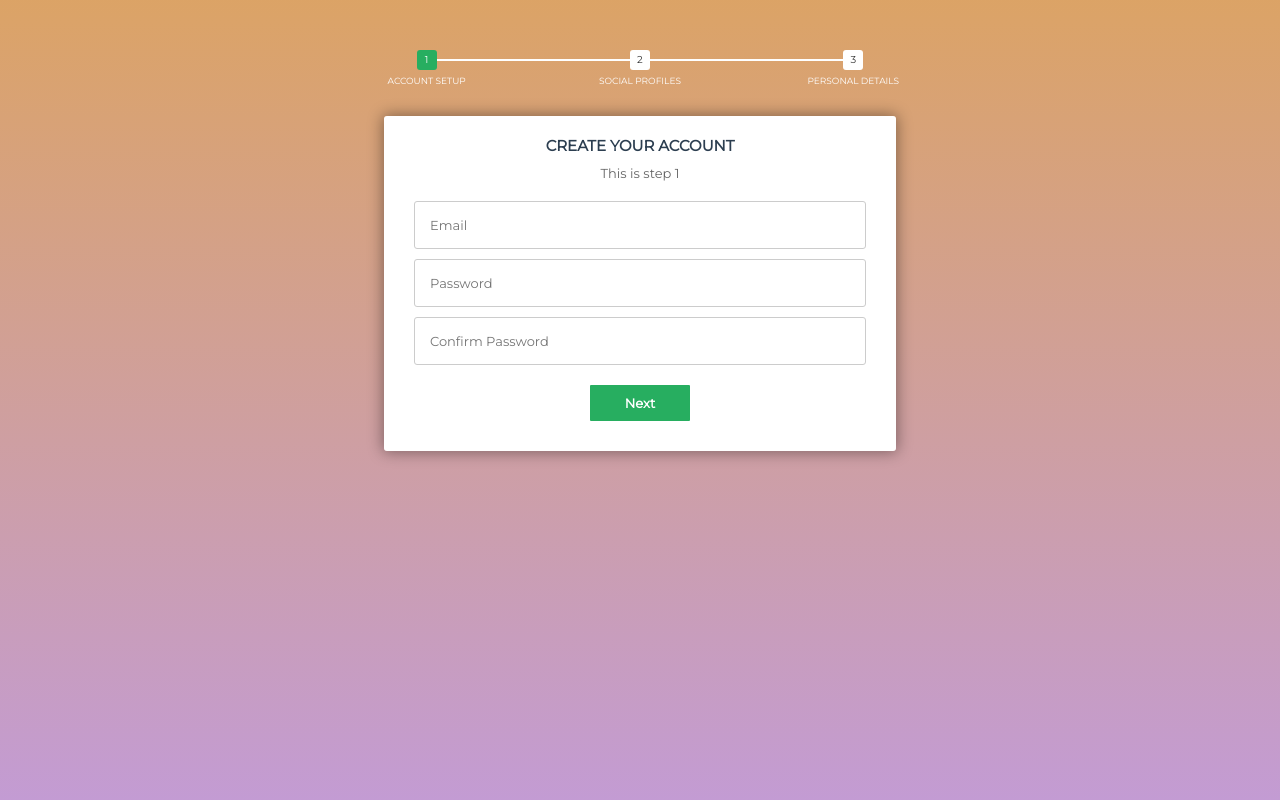
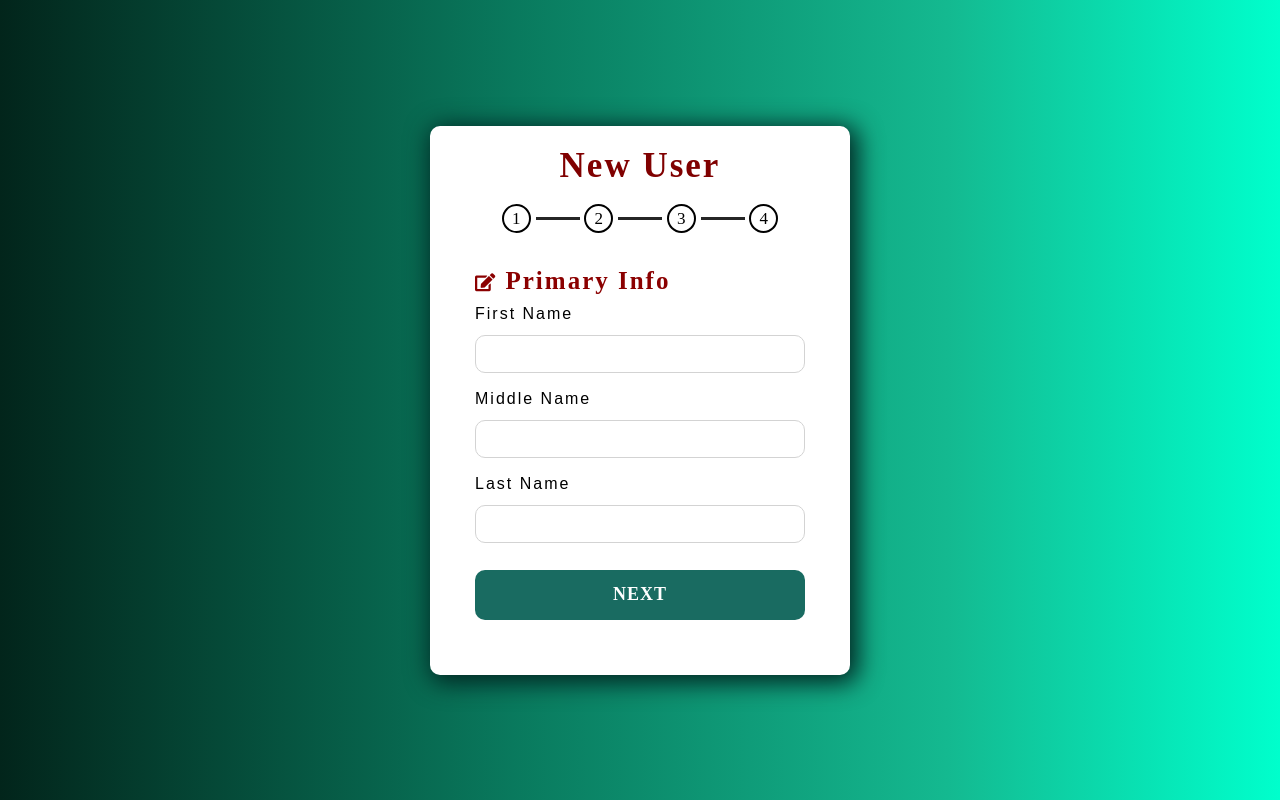
Before and after one commit to Kashyap110/Railway-Consession, a PHP site: page /form.html in a window 1280 px wide. Run offline with PHP 8.4, Linux system fonts and the light colour scheme.

Commit message:
Registration form

```diff
--- a/css/form.css
+++ b/css/form.css
@@ -1,135 +1,205 @@
-/*custom font*/
 @import url(https://fonts.googleapis.com/css?family=Montserrat);
 
-/*basic reset*/
-* {margin: 0; padding: 0;}
-
-html {
-	height: 100%;
-	/*Image only BG fallback*/
-
-	/*background = gradient + image pattern combo*/
-	background:
-		linear-gradient(rgba(196, 102, 0, 0.6), rgba(155, 89, 182, 0.6));
+*{
+  margin: 0;
+  padding: 0;
+  outline: none;
+  font-family: 'Monteserrat';
 }
-
-body {
-	font-family: montserrat, arial, verdana;
+body{
+  display: flex;
+  align-items: center;
+  justify-content: center;
+  min-height: 100vh;
+  overflow: visible;
+  background: rgb(2,37,27);
+  background: linear-gradient(90deg, rgba(2,37,27,1) 0%, rgba(9,121,93,1) 40%, rgba(20,185,144,1) 74%, rgba(0,255,204,1) 100%);
 }
-/*form styles*/
-#msform {
-	width: 50%;
-	text-align: center;
-    left: 50%;
-    top: 50%;
-    margin-left: -25%;
-    margin-top: 50px;
-    position: relative;
-
+::selection{
+  color: black;
+  background: lightblue;
 }
-#msform fieldset {
-	background: white;
-	border: 0 none;
-	border-radius: 3px;
-	box-shadow: 0 0 15px 1px rgba(0, 0, 0, 0.4);
-	padding: 20px 30px;
-	box-sizing: border-box;
-	width: 80%;
-	margin: 0 10%;
-
-	/*stacking fieldsets above each other*/
-	position: relative;
+.container{
+  width: 330px;
+  margin-top: 1.5%;
+  margin-bottom: 1.5%;
+  background: #fff;
+  text-align: center;
+  border-radius: 10px;
+  box-shadow: 4px 4px 25px 4px #022522;
+  padding: 20px 45px 0px 45px;
 }
-/*Hide all except first fieldset*/
-#msform fieldset:not(:first-of-type) {
-	display: none;
+.container header{
+  font-size: 35px;
+  font-weight: 600;
+  font-family: 'Monteserrat';
+  letter-spacing: 2px;
+  color: maroon;
+  margin: 0 0 10px 0;
 }
-/*inputs*/
-#msform input, #msform textarea {
-	padding: 15px;
-	border: 1px solid #ccc;
-	border-radius: 3px;
-	margin-bottom: 10px;
-	width: 100%;
-	box-sizing: border-box;
-	font-family: montserrat;
-	color: #2C3E50;
-	font-size: 13px;
+.container .form-outer{
+  width: 100%;
+  margin-top: -0%;
+  overflow: hidden;
 }
-/*buttons*/
-#msform .action-button {
-	width: 100px;
-	background: #27AE60;
-	font-weight: bold;
-	color: white;
-	border: 0 none;
-	border-radius: 1px;
-	cursor: pointer;
-	padding: 10px 5px;
-	margin: 10px 5px;
+.container .form-outer form{
+  display: flex;
+  width: 400%;
 }
-#msform .action-button:hover, #msform .action-button:focus {
-	box-shadow: 0 0 0 2px white, 0 0 0 3px #27AE60;
+.form-outer form .page{
+  width: 25%;
+  transition: margin-left 0.3s ease-in-out;
 }
-/*headings*/
-.fs-title {
-	font-size: 15px;
-	text-transform: uppercase;
-	color: #2C3E50;
-	margin-bottom: 10px;
+.form-outer form .page .title{
+  text-align: left;
+  font-size: 25px;
+  font-family: 'Monteserrat';
+  letter-spacing: 2px;
+  color: darkred;
+  font-weight: bold;
 }
-.fs-subtitle {
-	font-weight: normal;
-	font-size: 13px;
-	color: #666;
-	margin-bottom: 20px;
+.form-outer form .page .field{
+  width: 330px;
+  height: 45px;
+  margin: 40px 0;
+  display: flex;
+  position: relative;
 }
-/*progressbar*/
-#progressbar {
-	margin-bottom: 30px;
-	overflow: hidden;
-	/*CSS counters to number the steps*/
-	counter-reset: step;
+form .page .field .label{
+  position: absolute;
+  top: -30px;
+  font-family: 'Cairo', sans-serif;
+  letter-spacing: 2px;
+  font-weight: 500;
 }
-#progressbar li {
-	list-style-type: none;
-	color: white;
-	text-transform: uppercase;
-	font-size: 9px;
-	width: 33.33%;
-	float: left;
-	position: relative;
+form .page .field input{
+  height: 80%;
+  width: 100%;
+  border: 1px solid lightgrey;
+  border-radius: 10px;
+  padding-left: 15px;
+  font-size: 15px;
 }
-#progressbar li:before {
-	content: counter(step);
-	counter-increment: step;
-	width: 20px;
-	line-height: 20px;
-	display: block;
-	font-size: 10px;
-	color: #333;
-	background: white;
-	border-radius: 3px;
-	margin: 0 auto 5px auto;
+form .page .field input:focus, form .page .field select:focus
+{
+  border: 2px solid #ede966;
 }
-/*progressbar connectors*/
-#progressbar li:after {
-	content: '';
-	width: 100%;
-	height: 2px;
-	background: white;
-	position: absolute;
-	left: -50%;
-	top: 9px;
-	z-index: -1; /*put it behind the numbers*/
+form .page .field select{
+  width: 100%;
+  padding-left: 10px;
+  font-size: 15px;
+  border-radius: 10px;
+  font-weight: 500;
 }
-#progressbar li:first-child:after {
-	/*connector not needed before the first step*/
-	content: none;
+form .page .field button{
+  width: 100%;
+  height: calc(100% + 5px);
+  border: none;
+  background: #196b61;
+  margin-top: -20px;
+  border-radius: 10px;
+  color: #fff;
+  cursor: pointer;
+  font-size: 18px;
+  font-weight: 500;
+  letter-spacing: 1px;
+  text-transform: uppercase;
+  transition: 1s ease;
 }
-/*marking active/completed steps green*/
-/*The number of the step and the connector before it = green*/
-#progressbar li.active:before,  #progressbar li.active:after{
-	background: #27AE60;
-	color: white;
+form .page .field button:hover{
+  background: #0a302c;
 }
+form .page .btns button{
+  margin-top: -15px!important;
+}
+form .page .btns button.prev{
+  margin-right: 3px;
+  font-size: 17px;
+  font-weight: bold;
+}
+form .page .btns button.next{
+  margin-left: 3px;
+  font-weight: bold;
+}
+.container .progress-bar{
+  display: flex;
+  margin-top: 10px;
+  margin-bottom: 30px;
+  user-select: none;
+}
+.container .progress-bar .step{
+  text-align: center;
+  width: 100%;
+  position: relative;
+}
+.container .progress-bar .step p{
+  font-weight: 500;
+  font-size: 18px;
+  color: #000;
+  margin-bottom: 8px;
+}
+.progress-bar .step .bullet{
+  height: 25px;
+  width: 25px;
+  border: 2px solid #000;
+  display: inline-block;
+  border-radius: 50%;
+  position: relative;
+  transition: 0.2s;
+  font-weight: 500;
+  font-size: 17px;
+  line-height: 25px;
+}
+.progress-bar .step .bullet.active{
+  border-color: green;
+  background: green;
+}
+.progress-bar .step .bullet span{
+  position: absolute;
+  left: 50%;
+  transform: translateX(-50%);
+}
+.progress-bar .step .bullet.active span{
+  display: none;
+}
+.progress-bar .step .bullet:before,
+.progress-bar .step .bullet:after{
+  position: absolute;
+  content: '';
+  bottom: 11px;
+  right: -51px;
+  height: 3px;
+  width: 44px;
+  background: #262626;
+}
+.progress-bar .step .bullet.active:after{
+  background: green;
+  transform: scaleX(0);
+  transform-origin: left;
+  animation: animate 0.3s linear forwards;
+}
+@keyframes animate {
+  100%{
+    transform: scaleX(1);
+  }
+}
+.progress-bar .step:last-child .bullet:before,
+.progress-bar .step:last-child .bullet:after{
+  display: none;
+}
+.progress-bar .step p.active{
+  color: #d43f8d;
+  transition: 0.2s linear;
+}
+.progress-bar .step .check{
+  position: absolute;
+  left: 50%;
+  top: 52%;
+  font-size: 15px;
+  transform: translate(-50%, -50%);
+  display: none;
+}
+.progress-bar .step .check.active{
+  display: block;
+  color: #fff;
+}
--- a/form.html
+++ b/form.html
@@ -1,5 +1,5 @@
 <!DOCTYPE html>
-<html lang="en">
+<html lang="en" dir="ltr">
    <head>
       <meta charset="utf-8">
       <title>Student Registration Form</title>
@@ -8,42 +8,154 @@
       <script src="https://ajax.googleapis.com/ajax/libs/jquery/3.5.1/jquery.min.js"></script>
    </head>
    <body>
-    <!-- multistep form -->
-    <form id="msform">
-        <!-- progressbar -->
-        <ul id="progressbar">
-        <li class="active">Account Setup</li>
-        <li>Social Profiles</li>
-        <li>Personal Details</li>
-        </ul>
-        <!-- fieldsets -->
-        <fieldset>
-        <h2 class="fs-title">Create your account</h2>
-        <h3 class="fs-subtitle">This is step 1</h3>
-        <input type="text" name="email" placeholder="Email" />
-        <input type="password" name="pass" placeholder="Password" />
-        <input type="password" name="cpass" placeholder="Confirm Password" />
-        <input type="button" name="next" class="next action-button" value="Next" />
-        </fieldset>
-        <fieldset>
-        <h2 class="fs-title">Social Profiles</h2>
-        <h3 class="fs-subtitle">Your presence on the social network</h3>
-        <input type="text" name="twitter" placeholder="Twitter" />
-        <input type="text" name="facebook" placeholder="Facebook" />
-        <input type="text" name="gplus" placeholder="Google Plus" />
-        <input type="button" name="previous" class="previous action-button" value="Previous" />
-        <input type="button" name="next" class="next action-button" value="Next" />
-        </fieldset>
-        <fieldset>
-        <h2 class="fs-title">Personal Details</h2>
-        <h3 class="fs-subtitle">We will never sell it</h3>
-        <input type="text" name="fname" placeholder="First Name" />
-        <input type="text" name="lname" placeholder="Last Name" />
-        <input type="text" name="phone" placeholder="Phone" />
-        <textarea name="address" placeholder="Address"></textarea>
-        <input type="button" name="previous" class="previous action-button" value="Previous" />
-        <input type="submit" name="submit" class="submit action-button" value="Submit" />
-        </fieldset>
-    </form>
+      <div class="container">
+         <header>New User </header>
+         <div class="progress-bar">
+            <div class="step">
+               <p></p>
+               <div class="bullet">
+                  <span>1</span>
+               </div>
+               <div class="check fas fa-check"></div>
+            </div>
+            <div class="step">
+               <p></p>
+               <div class="bullet">
+                  <span>2</span>
+               </div>
+               <div class="check fas fa-check"></div>
+            </div>
+            <div class="step">
+               <p></p>
+               <div class="bullet">
+                  <span>3</span>
+               </div>
+               <div class="check fas fa-check"></div>
+            </div>
+            <div class="step">
+               <p></p>
+               <div class="bullet">
+                  <span>4</span>
+               </div>
+               <div class="check fas fa-check"></div>
+            </div>
+         </div>
+         <div class="form-outer">
+            <form action="#">
+               <div class="page slide-page">
+                  <div class="title">
+                     <i style="font-size: 18px;" class="fa fa-edit"></i> Primary Info
+                  </div>
+                  <div class="field">
+                     <div class="label">
+                        First Name
+                     </div>
+                     <input type="text">
+                  </div>
+                  <div class="field">
+                     <div class="label">
+                        Middle Name
+                     </div>
+                     <input type="text">
+                  </div>
+                  <div class="field">
+                     <div class="label">
+                        Last Name
+                     </div>
+                     <input type="text">
+                  </div>
+                  <div class="field">
+                     <button style="font-weight: bold;" class="firstNext next">Next</button>
+                  </div>
+               </div>
+               <div class="page">
+                  <div class="title">
+                     <i style="font-size: 18px;" class="fa fa-address-book"></i> Contact Info
+                  </div>
+                  <div class="field">
+                     <div class="label">
+                        Email Address
+                     </div>
+                     <input type="text">
+                  </div>
+                  <div class="field">
+                     <div class="label">
+                        Phone Number
+                     </div>
+                     <input type="Number">
+                  </div>
+                  <div class="field">
+                     <div class="label">
+                        Residential Address
+                     </div>
+                     <input type="text">
+                  </div>
+                  <div class="field btns">
+                     <button class="prev-1 prev">Previous</button>
+                     <button class="next-1 next">Next</button>
+                  </div>
+               </div>
+               <div class="page">
+                  <div class="title">
+                     <i style="font-size: 18px;" class="fa fa-graduation-cap"></i> Education Info
+                  </div>
+                  <div class="field">
+                     <div class="label">
+                        DOB
+                     </div>
+                     <input type="date">
+                  </div>
+                  <div class="field">
+                     <div class="label">
+                        Profession
+                     </div>
+                     <input type="text">
+                  </div>
+                  <div class="field">
+                     <div class="label">
+                        Qualification
+                     </div>
+                     <input type="text">
+                  </div>
+                  <div class="field btns">
+                     <button class="prev-2 prev">Previous</button>
+                     <button class="next-2 next">Next</button>
+                  </div>
+               </div>
+               <div class="page">
+                  <div class="title">
+                     <i style="font-size: 18px;" class="fa fa-user"></i> Account Setup
+                  </div>
+                  <div class="field">
+                     <div class="label">
+                        Username
+                     </div>
+                     <input type="text">
+                  </div>
+                  <div class="field">
+                     <div class="label">
+                        Gender
+                     </div>
+                     <select>
+                        <option>Male</option>
+                        <option>Female</option>
+                        <option>Other</option>
+                     </select>
+                  </div>
+                   <div class="field">
+                     <div class="label">
+                        Password
+                     </div>
+                     <input type="password">
+                  </div>
+                  <div class="field btns">
+                     <button class="prev-3 prev">Previous</button>
+                     <button class="submit">Submit</button>
+                  </div>
+               </div>
+            </form>
+         </div>
+      </div>
+      <script src="js/form.js"></script>
    </body>
 </html>
--- a/js/form.js
+++ b/js/form.js
@@ -1,81 +1,71 @@
-//jQuery time
-var current_fs, next_fs, previous_fs; //fieldsets
-var left, opacity, scale; //fieldset properties which we will animate
-var animating; //flag to prevent quick multi-click glitches
+const slidePage = document.querySelector(".slide-page");
+const nextBtnFirst = document.querySelector(".firstNext");
+const prevBtnSec = document.querySelector(".prev-1");
+const nextBtnSec = document.querySelector(".next-1");
+const prevBtnThird = document.querySelector(".prev-2");
+const nextBtnThird = document.querySelector(".next-2");
+const prevBtnFourth = document.querySelector(".prev-3");
+const submitBtn = document.querySelector(".submit");
+const progressText = document.querySelectorAll(".step p");
+const progressCheck = document.querySelectorAll(".step .check");
+const bullet = document.querySelectorAll(".step .bullet");
+let current = 1;
 
-$(".next").click(function(){
-	if(animating) return false;
-	animating = true;
-
-	current_fs = $(this).parent();
-	next_fs = $(this).parent().next();
-
-	//activate next step on progressbar using the index of next_fs
-	$("#progressbar li").eq($("fieldset").index(next_fs)).addClass("active");
-
-	//show the next fieldset
-	next_fs.show();
-	//hide the current fieldset with style
-	current_fs.animate({opacity: 0}, {
-		step: function(now, mx) {
-			//as the opacity of current_fs reduces to 0 - stored in "now"
-			//1. scale current_fs down to 80%
-			scale = 1 - (1 - now) * 0.2;
-			//2. bring next_fs from the right(50%)
-			left = (now * 50)+"%";
-			//3. increase opacity of next_fs to 1 as it moves in
-			opacity = 1 - now;
-			current_fs.css({
-        'transform': 'scale('+scale+')',
-        'position': 'absolute'
-      });
-			next_fs.css({'left': left, 'opacity': opacity});
-		},
-		duration: 800,
-		complete: function(){
-			current_fs.hide();
-			animating = false;
-		},
-		//this comes from the custom easing plugin
-		easing: 'easeInOutBack'
-	});
+$(".firstNext").click(function(){
+  slidePage.style.marginLeft = "-25%";
+  bullet[current - 1].classList.add("active");
+  progressCheck[current - 1].classList.add("active");
+  progressText[current - 1].classList.add("active");
+  current += 1;
 });
 
-$(".previous").click(function(){
-	if(animating) return false;
-	animating = true;
+$(".next-1").click(function(){
+  slidePage.style.marginLeft = "-50%";
+  bullet[current - 1].classList.add("active");
+  progressCheck[current - 1].classList.add("active");
+  progressText[current - 1].classList.add("active");
+  current += 1;
+});
 
-	current_fs = $(this).parent();
-	previous_fs = $(this).parent().prev();
-
-	//de-activate current step on progressbar
-	$("#progressbar li").eq($("fieldset").index(current_fs)).removeClass("active");
-
-	//show the previous fieldset
-	previous_fs.show();
-	//hide the current fieldset with style
-	current_fs.animate({opacity: 0}, {
-		step: function(now, mx) {
-			//as the opacity of current_fs reduces to 0 - stored in "now"
-			//1. scale previous_fs from 80% to 100%
-			scale = 0.8 + (1 - now) * 0.2;
-			//2. take current_fs to the right(50%) - from 0%
-			left = ((1-now) * 50)+"%";
-			//3. increase opacity of previous_fs to 1 as it moves in
-			opacity = 1 - now;
-			current_fs.css({'left': left});
-			previous_fs.css({'transform': 'scale('+scale+')', 'opacity': opacity});
-		},
-		duration: 800,
-		complete: function(){
-			current_fs.hide();
-			animating = false;
-		},
-		//this comes from the custom easing plugin
-		easing: 'easeInOutBack'
-	});
+$(".next-2").click(function(){
+  slidePage.style.marginLeft = "-75%";
+  bullet[current - 1].classList.add("active");
+  progressCheck[current - 1].classList.add("active");
+  progressText[current - 1].classList.add("active");
+  current += 1;
 });
 
 $(".submit").click(function(){
-	return false;
-})
+  bullet[current - 1].classList.add("active");
+  progressCheck[current - 1].classList.add("active");
+  progressText[current - 1].classList.add("active");
+  current += 1;
+  setTimeout(function(){
+    alert("New User Registered Successfully 👍 ");
+    location.reload();
+  },1000);
+});
+
+$(".prev-1").click(function(){
+  slidePage.style.marginLeft = "0%";
+  bullet[current - 2].classList.remove("active");
+  progressCheck[current - 2].classList.remove("active");
+  progressText[current - 2].classList.remove("active");
+  current -= 1;
+});
+
+$(".prev-2").click(function(){
+  slidePage.style.marginLeft = "-25%";
+  bullet[current - 2].classList.remove("active");
+  progressCheck[current - 2].classList.remove("active");
+  progressText[current - 2].classList.remove("active");
+  current -= 1;
+});
+
+$(".prev-3").click(function(){
+  slidePage.style.marginLeft = "-50%";
+  bullet[current - 2].classList.remove("active");
+  progressCheck[current - 2].classList.remove("active");
+  progressText[current - 2].classList.remove("active");
+  current -= 1;
+});
```
